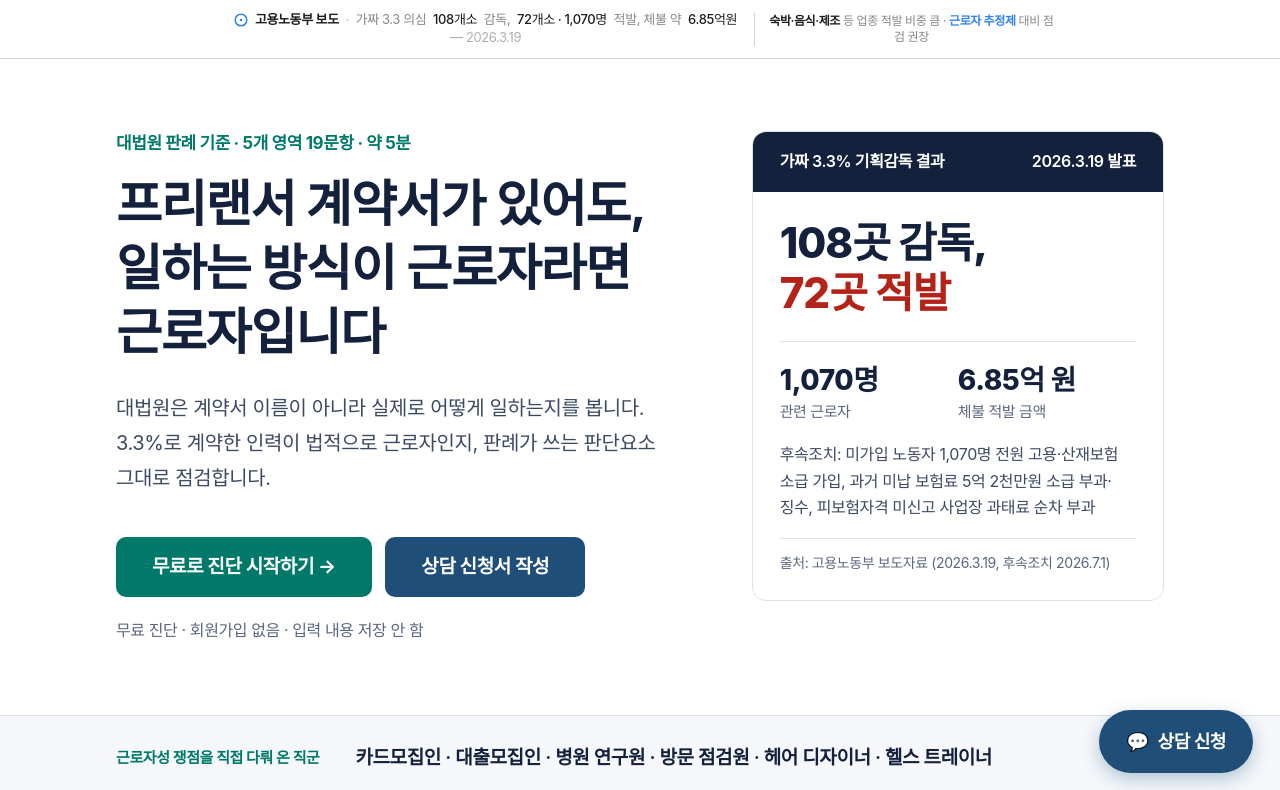
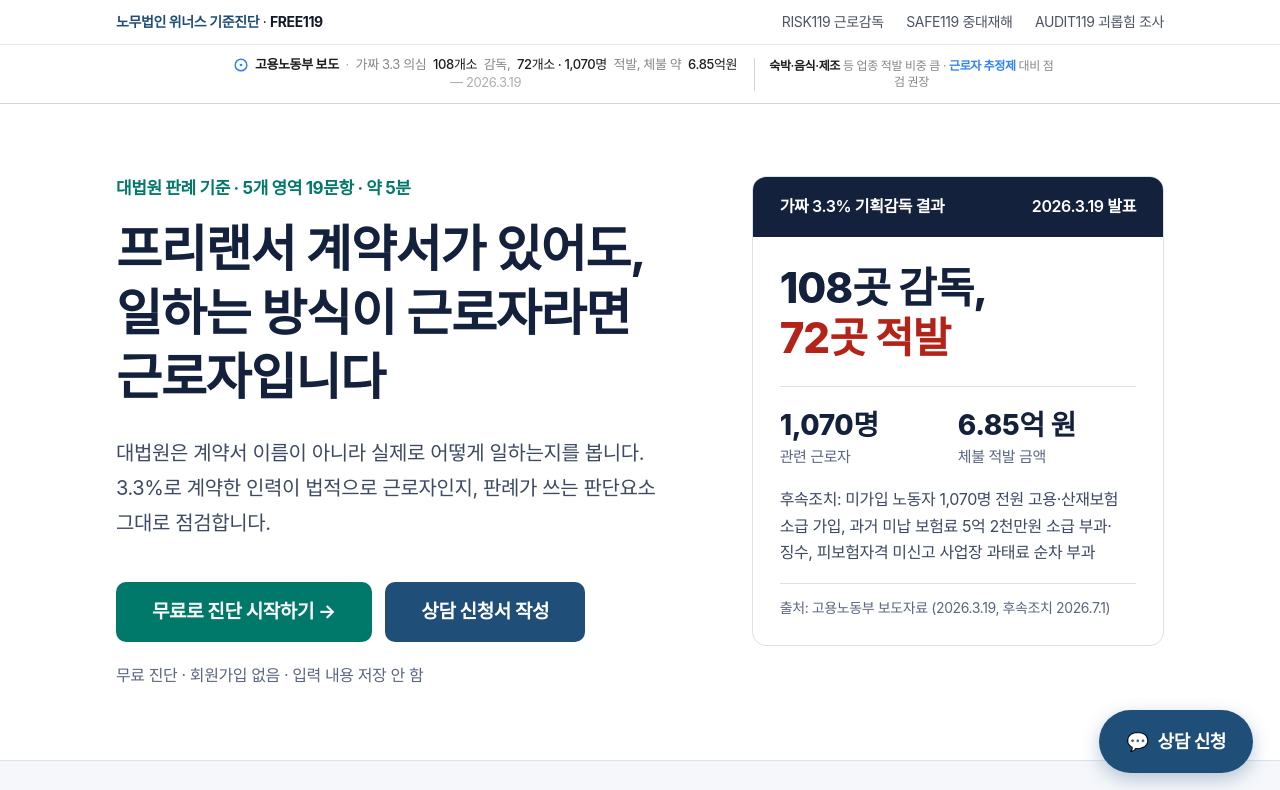
Before and after one commit to cdj44y-ui/worker-diagnosis-app, a React (Vite) app: page / in a window 1280 px wide. Shown: the top 790 px of the page. Built offline with nearby package versions, Linux system fonts and the light colour scheme; no server answers.

Commit message:
brand(v1.1): FREE119 적용 — 패밀리 바·약속 문구·결과지·상담 네이비·사이트 색 청록·법 개정 달력 (src)

```diff
--- a/src/App.tsx
+++ b/src/App.tsx
@@ -4,6 +4,8 @@ import LandingPage from './pages/LandingPage'
 import AboutPage from './pages/AboutPage'
 import ConsultPage from './pages/ConsultPage'
 import FloatingConsultButton from './components/FloatingConsultButton'
+import FamilyBar from './components/brand/FamilyBar'
+import BrandFooter from './components/brand/BrandFooter'
 
 /** 정적 import 시 진단 번들 오류가 랜딩까지 막을 수 있어 지연 로드 */
 /** 2026-10-18: 새 배포 후 이전 화면에서 진단을 누르면 옛 파일을 찾지 못해 오류가 나던 문제 — 1회 자동 새로고침으로 복구 */
@@ -46,7 +48,9 @@ const router = createBrowserRouter([
 export default function App() {
   return (
     <>
+      <FamilyBar />
       <RouterProvider router={router} />
+      <BrandFooter />
       <FloatingConsultButton />
     </>
   )
```
